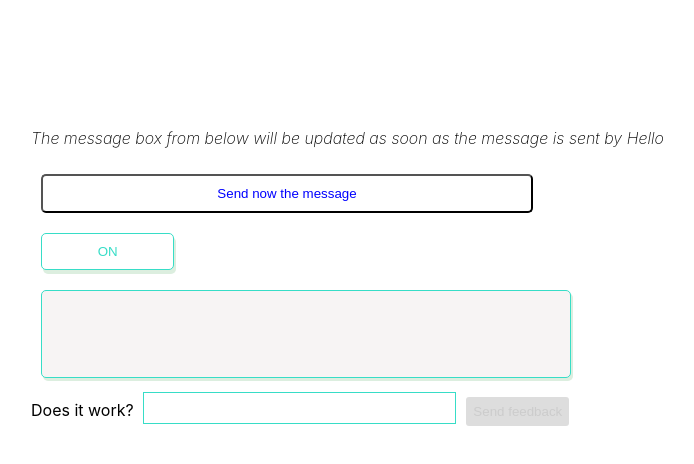
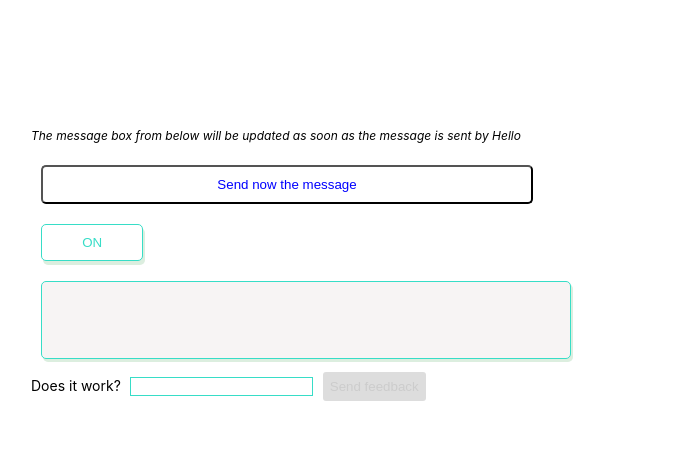
Before and after one commit to IulianStave/js-css-snippets, a React (Create React App) app: page / in a window 1280 px wide. Shown: the top 464 px of the page, without its empty margins (97-791 px from the left). Built offline with nearby package versions, Linux system fonts and the light colour scheme.

Commit message:
Adjust font-weight

```diff
--- a/src/style.css
+++ b/src/style.css
@@ -6,12 +6,13 @@ body {
     sans-serif;
   -webkit-font-smoothing: antialiased;
   -moz-osx-font-smoothing: grayscale;
+  font-size: 14px;
 }
 
 .note {
   font-style: italic;
-  font-weight: 200;
-  font-size: 1em;
+  font-weight: 400;
+  font-size: 12px;
 }
 
 .sendButton {
@@ -40,18 +41,15 @@ input[type="submit"]:disabled {
 }
 .show {
   visibility: visible;
-  font-size:.5em;
-  font-weight:150px;
+  font-weight: 500;
 }
 input[type="text"] {
   border: 1px solid #37ddc7;
-  font-size: 1.5em;
-  width: 30%;
-  font-weight:150pt;
+  font-weight: 400;
+  color: hsl(0, 0%, 45%);
 }
 input[type="text"]:focus {
   border: 1px solid #04bda4;
-  /* height: 2em; */
 }
 
 input {
@@ -73,7 +71,6 @@ input {
 .messageBox p {
   font-style: italic;
   font-weight: 200;
-  font-size: 1.2em;
 }
 .toggleButton {
   border: 1px solid;
@@ -81,7 +78,7 @@ input {
   padding: 10px;
   background-color: #ffffff;
   box-shadow: 2px 4px #dceedf;
-  width: 10em;
+  width: 20%;
   margin: 10px;
   text-decoration: none;
   cursor: pointer;
```
